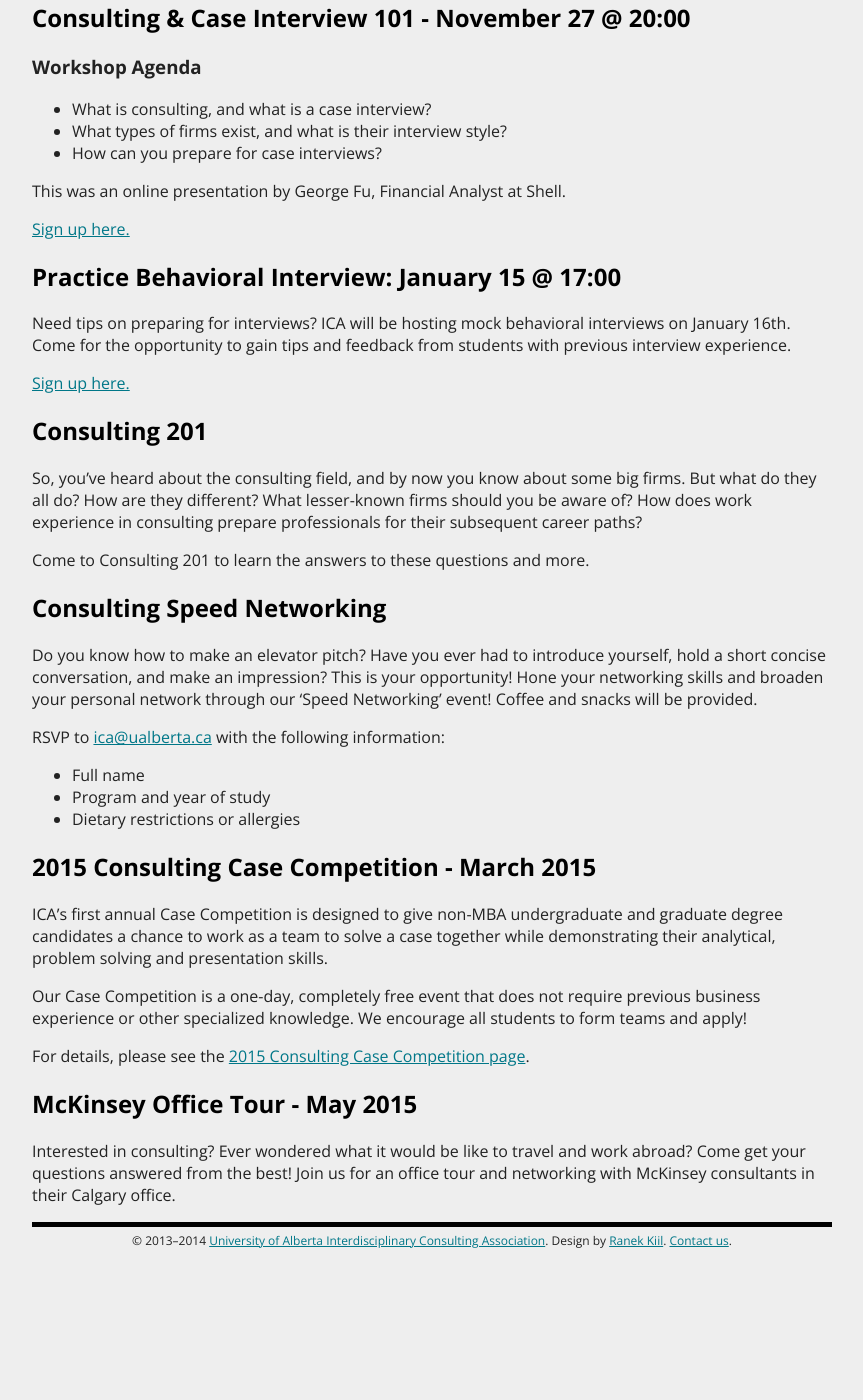
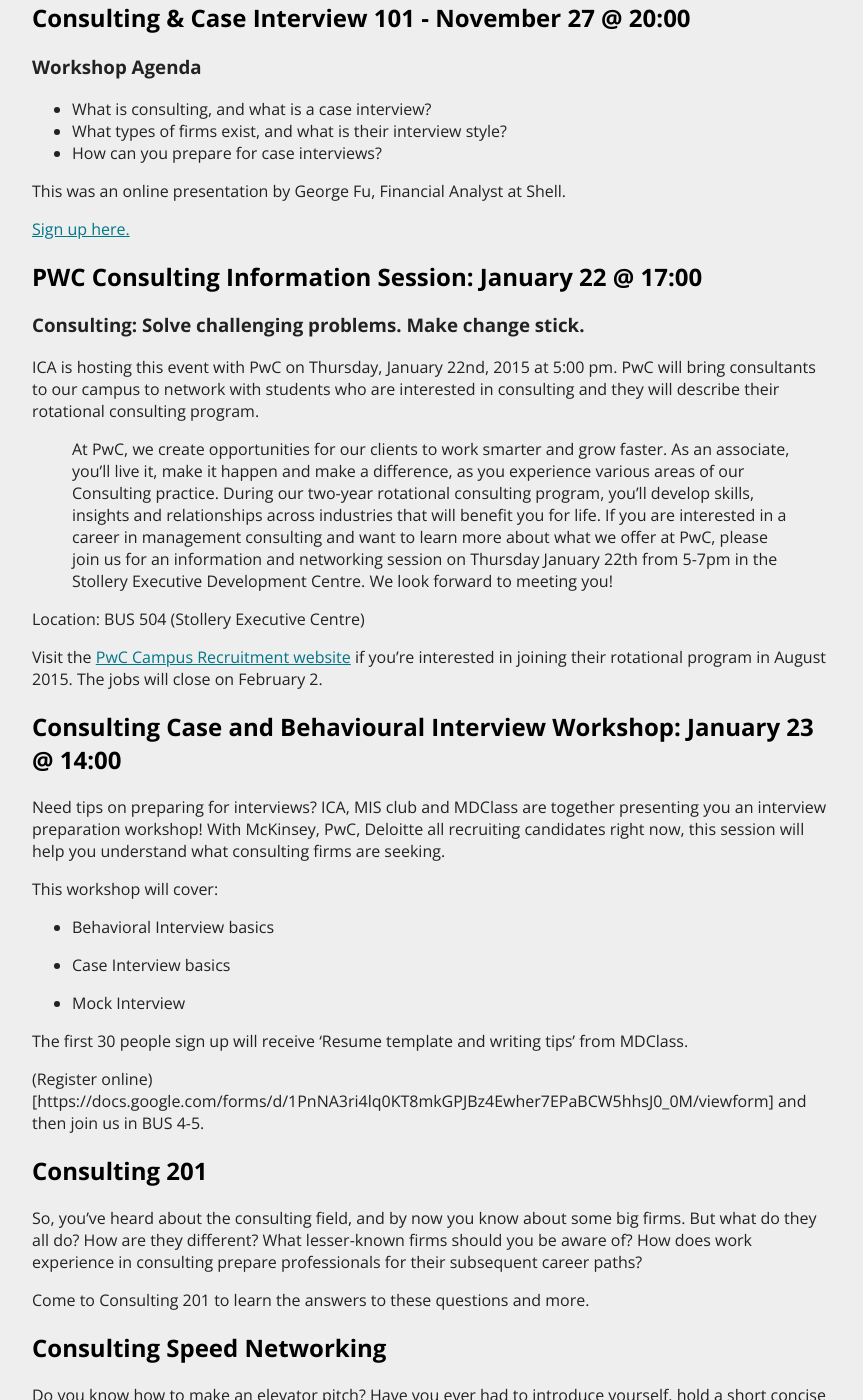
Before and after one commit to UAlbertaConsulting/ica.ualberta.ca, a Jekyll site: the page built from pages/events.md, in a window 1280 px wide and 1400 px high, scrolled down 377 px. Shown: the whole window, without its empty margins (208-1071 px from the left). Built offline with Jekyll 4.4.1, drawn with Linux system fonts in a browser that asks for light colours; comment, search, counter and statistics services are not loaded; before the commit the page ends 1641 px from its top, so only the background shows below that.

Commit message:
Update events page.

```diff
--- a/pages/events.md
+++ b/pages/events.md
@@ -23,11 +23,33 @@ This was an online presentation by George Fu, Financial Analyst at Shell.
 
 [Sign up here.](http://goo.gl/forms/ZyhVaxpQnh)
 
-## Practice Behavioral Interview: January 15 @ 17:00
+## PWC Consulting Information Session: January 22 @ 17:00
 
-Need tips on preparing for interviews? ICA will be hosting mock behavioral interviews on January 16th. Come for the opportunity to gain tips and feedback from students with previous interview experience.
+### Consulting: Solve challenging problems. Make change stick.
 
-[Sign up here.](http://goo.gl/forms/rIHuJFtTTj)
+ICA is hosting this event with PwC on Thursday, January 22nd, 2015 at 5:00 pm. PwC will bring consultants to our campus to network with students who are interested in consulting and they will describe their rotational consulting program.
+
+> At PwC, we create opportunities for our clients to work smarter and grow faster. As an associate, you'll live it, make it happen and make a difference, as you experience various areas of our Consulting practice. During our two-year rotational consulting program, you'll develop skills, insights and relationships across industries that will benefit you for life. If you are interested in a career in management consulting and want to learn more about what we offer at PwC, please join us for an information and networking session on Thursday January 22th from 5-7pm in the Stollery Executive Development Centre. We look forward to meeting you!
+
+Location: BUS 504 (Stollery Executive Centre)
+
+Visit the [PwC Campus Recruitment website](http://www.pwc.com/ca/en/campus-recruiting/application-process/index.jhtml) if you're interested in joining their rotational program in August 2015. The jobs will close on February 2.
+
+## Consulting Case and Behavioural Interview Workshop: January 23 @ 14:00
+
+Need tips on preparing for interviews? ICA, MIS club and MDClass are together presenting you an interview preparation workshop! With McKinsey, PwC, Deloitte all recruiting candidates right now, this session will help you understand what consulting firms are seeking.
+
+This workshop will cover:
+
+- Behavioral Interview basics
+
+- Case Interview basics
+
+- Mock Interview
+
+The first 30 people sign up will receive 'Resume template and writing tips' from MDClass.
+
+(Register online)[https://docs.google.com/forms/d/1PnNA3ri4lq0KT8mkGPJBz4Ewher7EPaBCW5hhsJ0_0M/viewform] and then join us in BUS 4-5.
 
 ## Consulting 201
 
```
